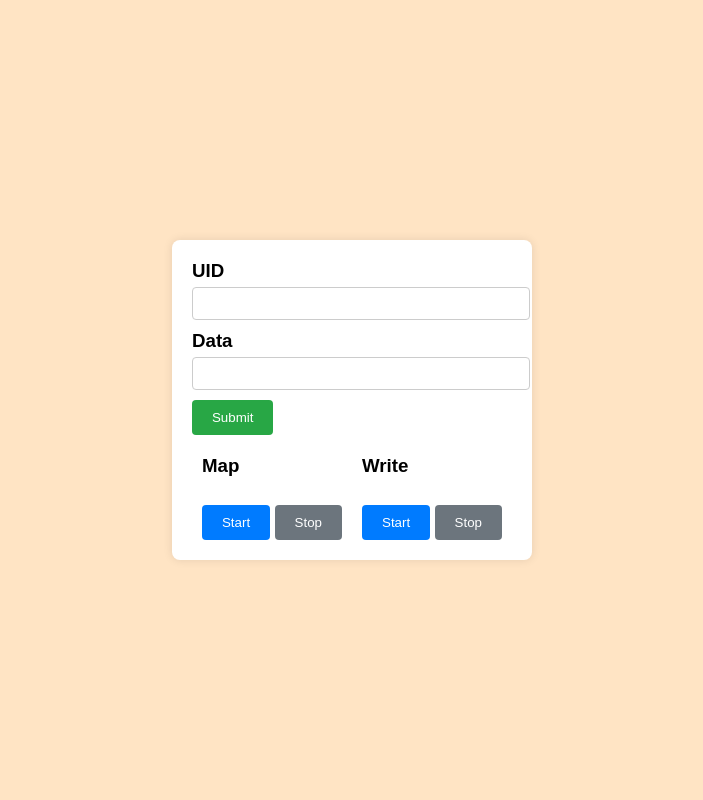
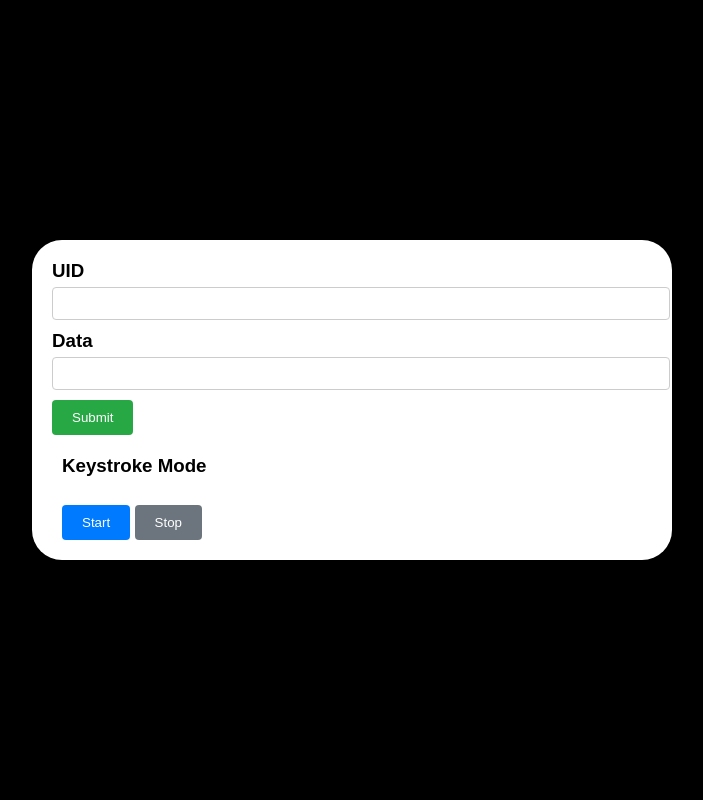
Before and after one commit to yadhu-dev/LibraryManagementSystem, a Flask app: page / in a window 1280 px wide. Shown: the whole page, without its empty margins (288-991 px from the left). Run offline with Flask 3, Linux system fonts and the light colour scheme.

Commit message:
Updated the html

```diff
--- a/UI/templates/index.html
+++ b/UI/templates/index.html
@@ -8,7 +8,7 @@
     <meta name="viewport" content="width=device-width, initial-scale=1" />
     <style>
       body {
-        background-color: bisque;
+        background-color: rgb(0, 0, 0);
         font-family: Arial, sans-serif;
         margin: 0;
         padding: 0;
@@ -20,8 +20,9 @@
       .main {
         background: white;
         padding: 20px;
-        border-radius: 8px;
+        border-radius: 30px;
         box-shadow: 0 0 10px rgba(0, 0, 0, 0.1);
+        width: 600px; /* Increased width for a wider container */
       }
       .container {
         margin-bottom: 20px;
@@ -89,13 +90,8 @@
         </form>
       </div>
       <div class="scriptcont">
-        <div class="map">
-          <h3>Map</h3>
-          <button id="start-map">Start</button>
-          <button id="stop-map" disabled>Stop</button>
-        </div>
         <div class="write">
-          <h3>Write</h3>
+          <h3>Keystroke Mode</h3>
           <button id="start-write">Start</button>
           <button id="stop-write" disabled>Stop</button>
         </div>
@@ -103,24 +99,8 @@
     </div>
     <script>
       document.addEventListener("DOMContentLoaded", function () {
-        const startMapBtn = document.getElementById("start-map");
-        const stopMapBtn = document.getElementById("stop-map");
         const startWriteBtn = document.getElementById("start-write");
         const stopWriteBtn = document.getElementById("stop-write");
-
-        startMapBtn.addEventListener("click", function () {
-          console.log("Map started");
-          startMapBtn.disabled = true;
-          stopMapBtn.disabled = false;
-          // Add your start map functionality here
-        });
-
-        stopMapBtn.addEventListener("click", function () {
-          console.log("Map stopped");
-          startMapBtn.disabled = false;
-          stopMapBtn.disabled = true;
-          // Add your stop map functionality here
-        });
 
         startWriteBtn.addEventListener("click", function () {
           console.log("Write started");
```
